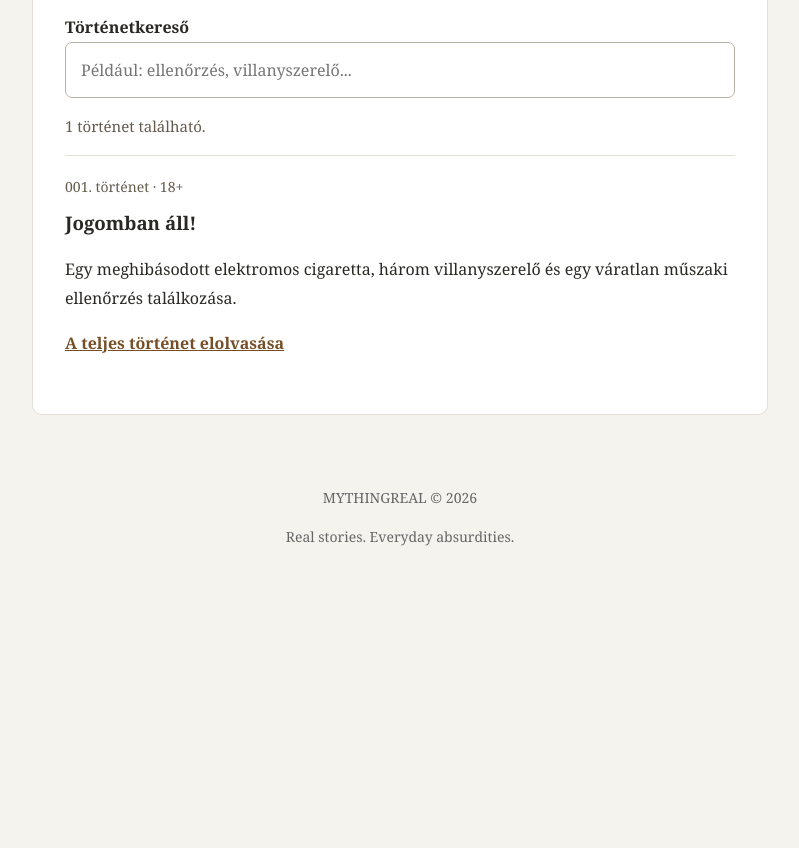
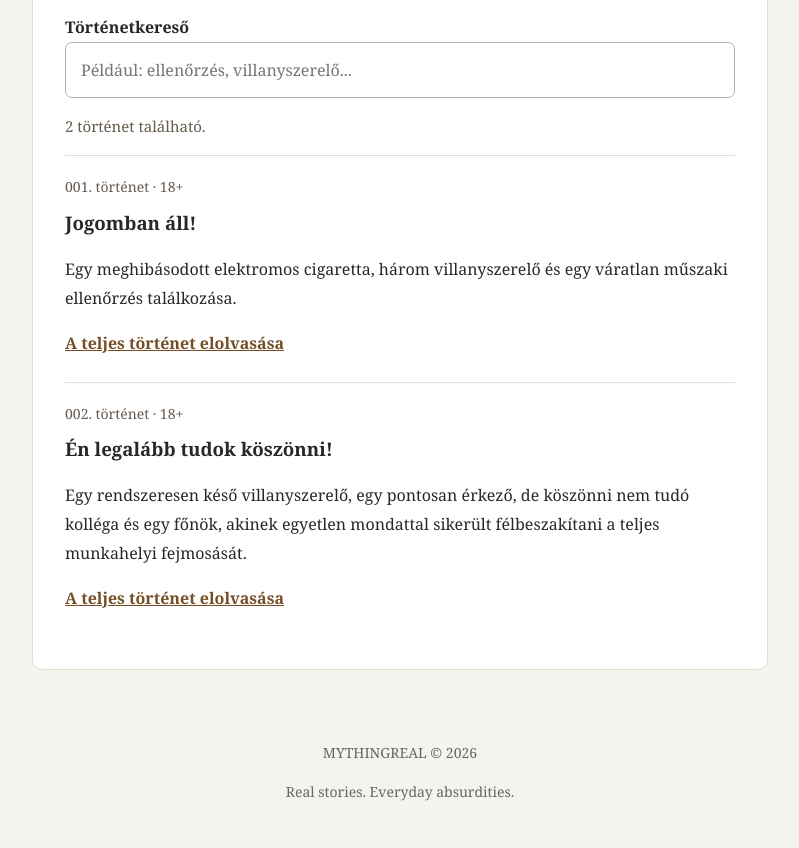
Before and after one commit to mythingreal/mythingreal-site, a plain HTML site: page index.html in a window 1280 px wide. Shown: the part 1328-2176 px from the top of the page, without its empty margins (240-1039 px from the left). Before the commit the page ends 1921 px from the top, so only its background shows below. Drawn offline with Linux system fonts and the light colour scheme.

Commit message:
Update story entries in index.html

```diff
--- a/index.html
+++ b/index.html
@@ -217,7 +217,7 @@
             autocomplete="off"
             aria-controls="story-list"
         >
-        <p id="search-status" role="status" aria-live="polite">1 történet található.</p>
+        <p id="search-status" role="status" aria-live="polite">2 történet található.</p>
 
         <div id="story-list">
             <section class="story-entry" data-search="Jogomban áll! elektromos cigaretta villanyszerelő építkezés műszaki ellenőrzés kolléga abszurd humor">
@@ -230,6 +230,25 @@
                 </p>
                 <p><a class="story-link" href="jogomban-all.html">A teljes történet elolvasása</a></p>
             </section>
+<section class="story-entry"
+    data-search="Én legalább tudok köszönni késés munkahely főnök kolléga építkezés fejmosás kávé humor önkritika">
+    <div class="story-number">002. történet · 18+</div>
+    <h3>Én legalább tudok köszönni!</h3>
+    <p>
+        Egy rendszeresen késő villanyszerelő,
+        egy pontosan érkező, de köszönni nem tudó
+        kolléga és egy főnök, akinek egyetlen
+        mondattal sikerült félbeszakítani
+        a teljes munkahelyi fejmosását.
+    </p>
+        <a class="story-link"
+           href="en-legalabb-tudok-koszonni.html">
+            A teljes történet elolvasása
+        </a>
+    </p>
+
+</section>
+
         </div>
         <p id="no-results">Nincs a keresésnek megfelelő történet. Próbálj másik kifejezést!</p>
 
```
